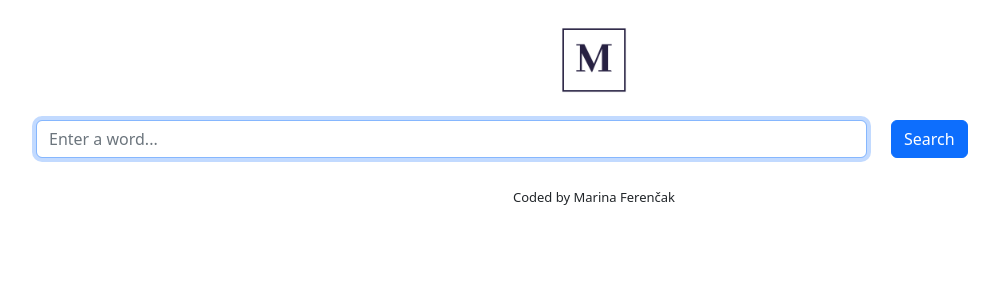
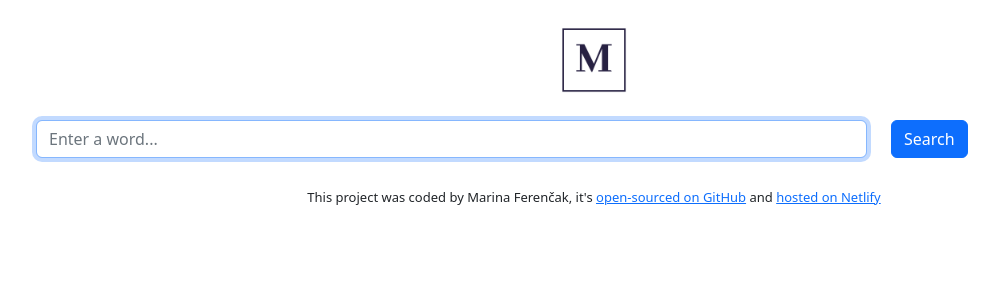
Before and after one commit to MarinaFerencak/dictionary-project, a React (Create React App) app: page / in a window 1280 px wide. Shown: the top 300 px of the page, without its empty margins (46-1045 px from the left). Built offline with nearby package versions, Linux system fonts and the light colour scheme.

Commit message:
Added github and netlify urls

```diff
--- a/src/App.js
+++ b/src/App.js
@@ -12,7 +12,24 @@
         <main>
           <Dictionary />
         </main>
-        <footer className="App-footer">Coded by Marina Ferenčak</footer>
+        <footer className="App-footer">
+          This project was coded by Marina Ferenčak, it's{" "}
+          <a
+            href="https://github.com/MarinaFerencak/dictionary-project"
+            target="_blank"
+            rel="noreferrer"
+          >
+            open-sourced on GitHub
+          </a>{" "}
+          and{" "}
+          <a
+            href="https://aquamarine-gumption-b1f092.netlify.app/"
+            target="_blank"
+            rel="noreferrer"
+          >
+            hosted on Netlify
+          </a>
+        </footer>
       </div>
     </div>
   );
```
